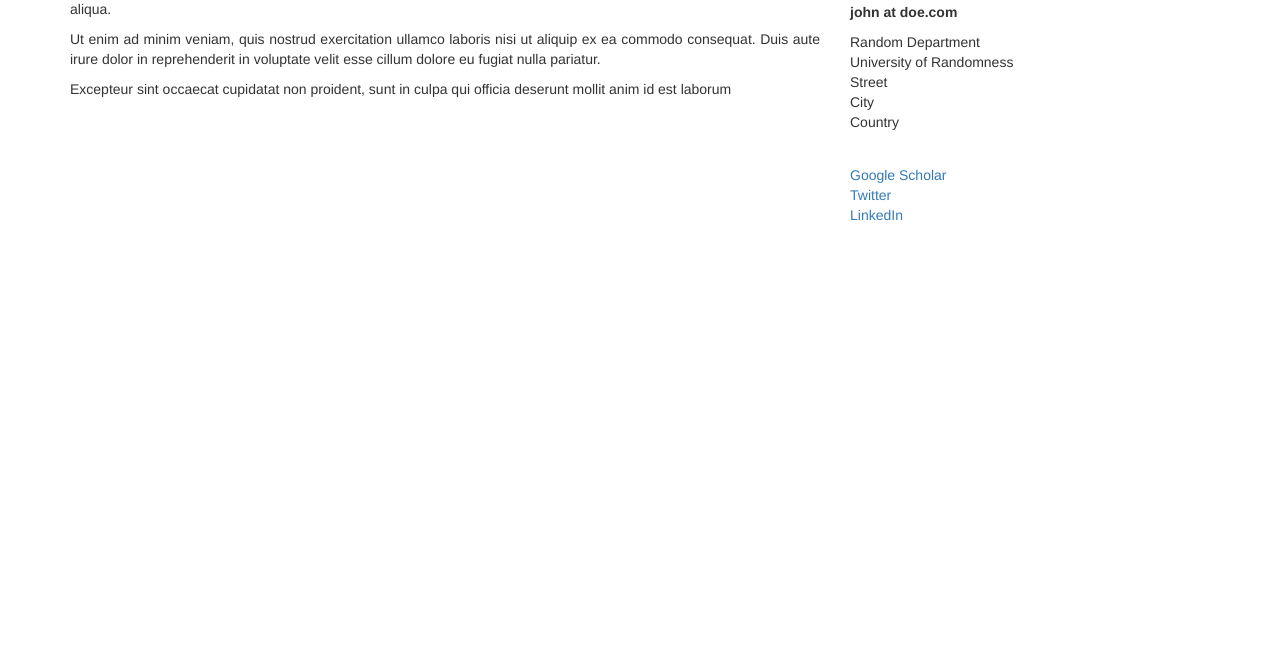
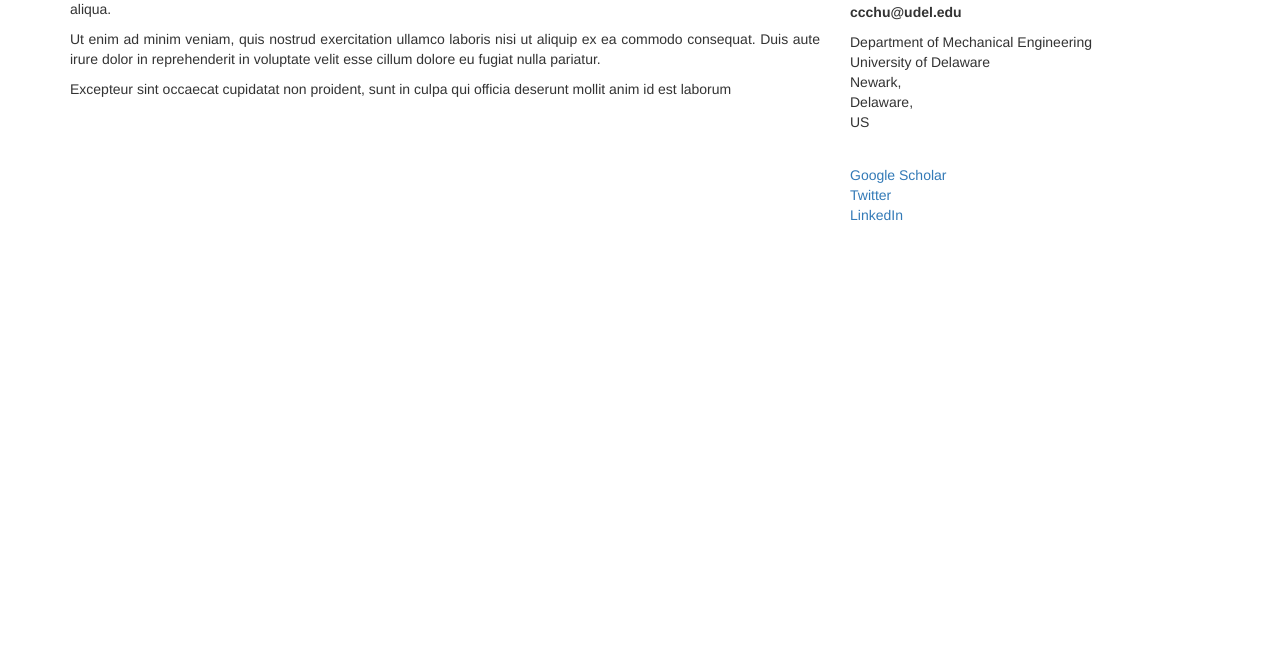
Before and after one commit to ccchu0816/chuchuchen.github.io, a plain HTML site: page index.html in a window 1280 px wide. Shown: the part 135-800 px from the top of the page. Drawn offline with nearby package versions, Linux system fonts and the light colour scheme.

Commit message:
change name. email balbaly

```diff
--- a/index.html
+++ b/index.html
@@ -65,12 +65,12 @@
     <!-- Contact Info on the Sidebar -->
     <div class="col-md-4">
       <div style="font-family: 'Oswald', sans-serif; font-size: 32px;"><b>John Doe</b></div><br>
-      <p><b>john at doe.com</b><br>
-      <p>Random Department<br>
-        University of Randomness<br>
-        Street<br>
-        City <br>
-        Country<br>
+      <p><b>ccchu@udel.edu</b><br>
+      <p>Department of Mechanical Engineering<br>
+        University of Delaware<br>
+        Newark,<br>
+        Delaware, <br>
+        US<br>
       </p>
     </div>
 
```
